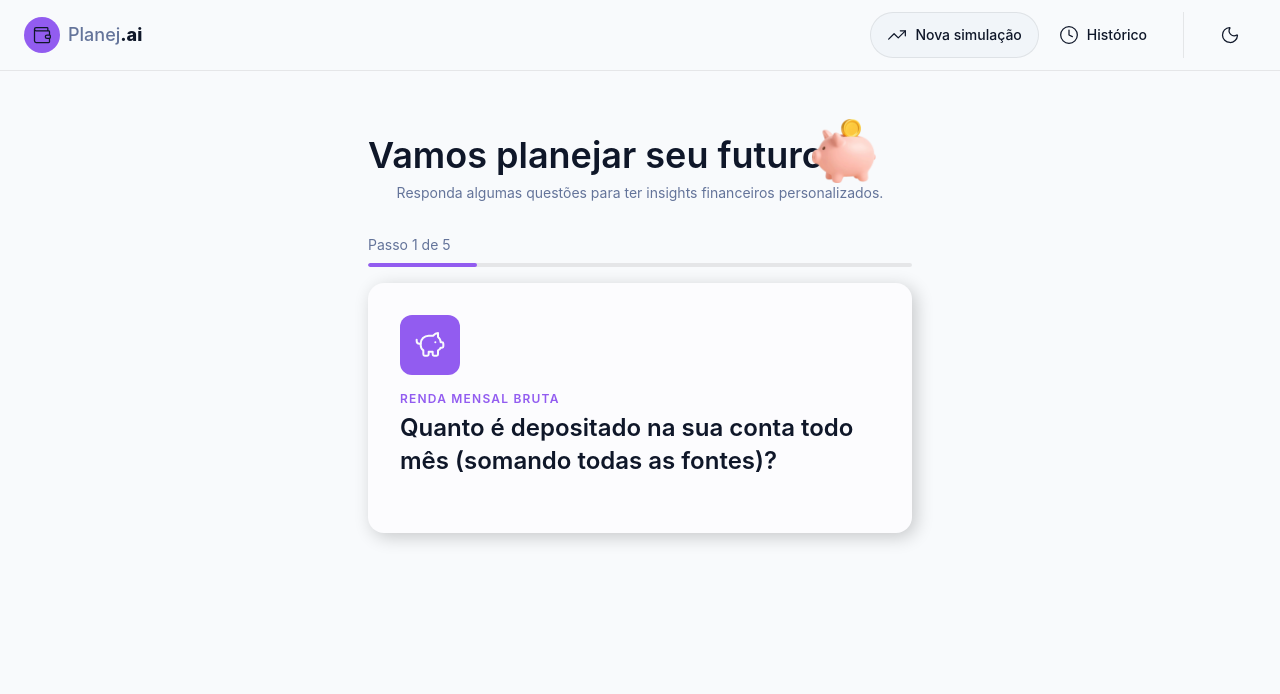
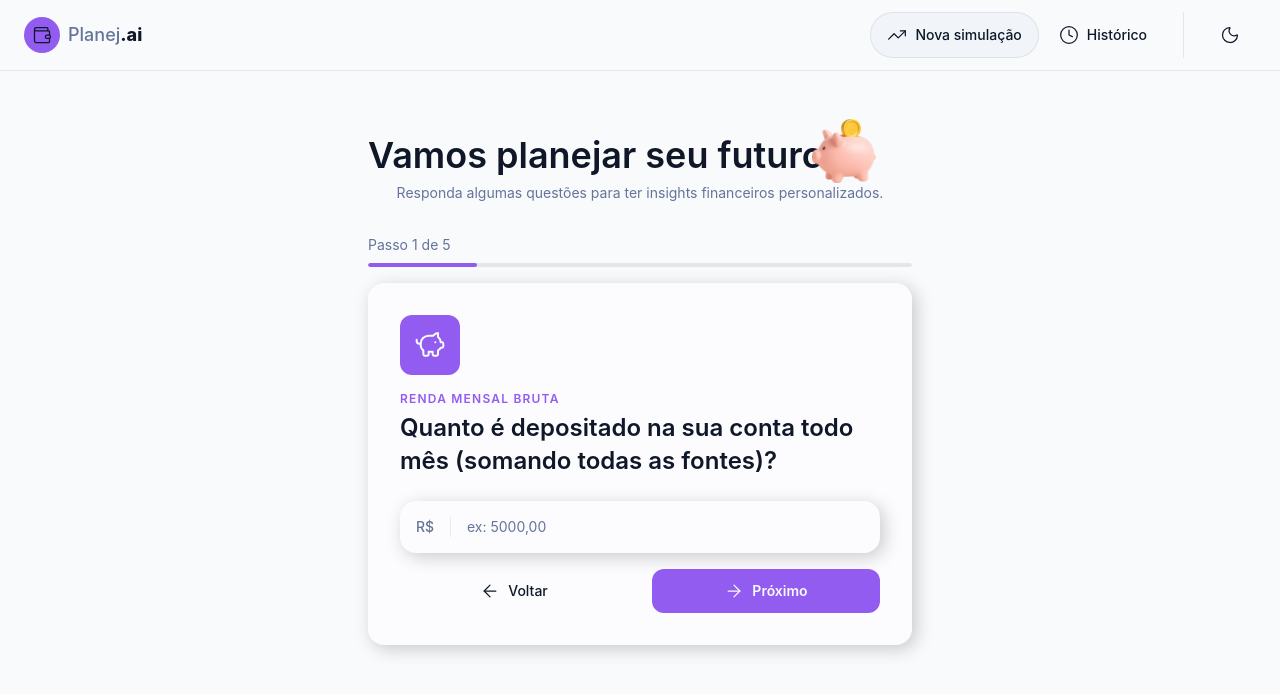
Before and after one commit to Joao-Victor-Queiroz/planejai-dio-bootcamp, a React (Vite) app: page / in a window 1280 px wide. Shown: the top 694 px of the page. Built offline with nearby package versions, Linux system fonts and the light colour scheme.

Commit message:
feat: implementa componente de Input reutilizável e estrutura do passo do formulário de simulação

```diff
--- a/src/components/features/Simulation/Form.tsx
+++ b/src/components/features/Simulation/Form.tsx
@@ -10,6 +10,11 @@
       icon={PiggyBank}
       title='Renda mensal bruta'
       question="Quanto é depositado na sua conta todo mês (somando todas as fontes)?"
+      inputProps={{
+        type: 'text',
+        placeholder: 'ex: 5000,00',
+        prefix: 'R$'
+      }}
      />
     </>
   )
--- a/src/components/features/Simulation/FormStep.tsx
+++ b/src/components/features/Simulation/FormStep.tsx
@@ -1,15 +1,24 @@
-import type { LucideIcon } from 'lucide-react';
+import { ArrowLeft, ArrowRight, type LucideIcon } from 'lucide-react';
+import { Input, type InputProps } from '../../shared/Input';
+import { Button } from '../../shared/Button';
 
 interface FormStepProps {
   icon: LucideIcon;
   title: string;
   question: string;
+  inputProps: InputProps
+  submitButtonProps?: {
+    label: string;
+    emojiIcon?: string;
+  }
 }
 
 export function FormStep({
   icon: Icon,
   title,
   question,
+  inputProps,
+  submitButtonProps
 }: FormStepProps) {
   return (
     <div className='bg-card rounded-2xl p-6 shadow-[4px_4px_18px_0px_rgba(0,0,0,0.2)] sm:p-8'>
@@ -22,6 +31,28 @@
       <h3 className='text-foreground mb-6 text-xl leading-snug font-semibold sm:text-2xl'>
         {question}
       </h3>
+      <form className='flex flex-col gap-4'>
+         <Input {...inputProps}/>
+         <div className='flex flex-col gap-3 sm:flex-row sm:gap-6'>
+         <Button
+         type='button'
+         variant='ghost'
+         className='order-2 flex-1 justify-center rounded-xl py-3 sm:order-1'
+         icon={ArrowLeft}
+         >
+         Voltar
+         </Button>
+         <Button
+         type='submit'
+         variant='primary'
+         className='order-1 flex-1 sm:order-2'
+         icon={!submitButtonProps ? ArrowRight : undefined}
+         >
+          {submitButtonProps?.label ?? 'Próximo'}
+          {submitButtonProps?.emojiIcon}
+         </Button>
+         </div>
+      </form>
     </div>
   );
 }
--- /dev/null
+++ b/src/components/shared/Input.tsx
@@ -0,0 +1,36 @@
+import type { InputHTMLAttributes } from "react";
+
+import { Divider } from "./Divider";
+
+export interface InputProps extends InputHTMLAttributes<HTMLInputElement> {
+  prefix?: string
+  suffix?: string
+}
+
+export function Input({prefix, suffix, ...rest} : InputProps) {
+  return(
+    <div className="bg-input flex items-center rounded-2xl p-4 shadow-[4px_4px_18px_0px_rgba(0,0,0,0.2)]">
+      {prefix && (
+        <>
+         <span className="text-muted-foreground text-sm font-medium">
+          {prefix}
+         </span>
+         <Divider orientation="vertical"/>
+        </>
+      )}
+      <input
+       className="text-foreground placeholder:text-muted-foreground w-full bg-transparent text-sm outline-none"
+       autoFocus
+       {...rest}
+      />
+      {suffix && (
+        <>
+        <Divider orientation="vertical"/>
+        <span className="text-muted-foreground text-sm font-medium">
+          {suffix}
+        </span>
+        </>
+      )}
+    </div>
+  )
+}
```
